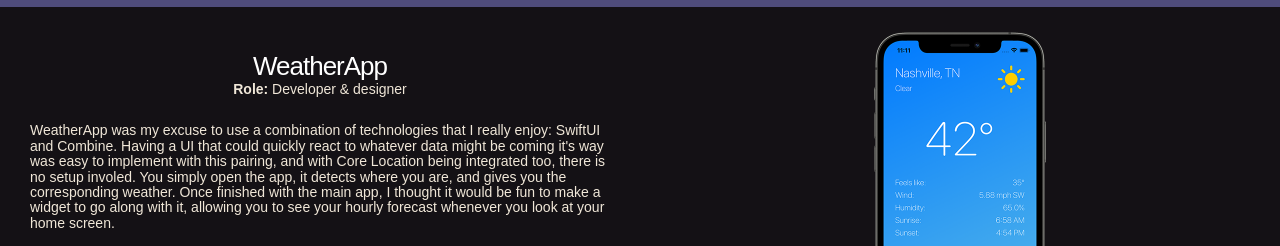
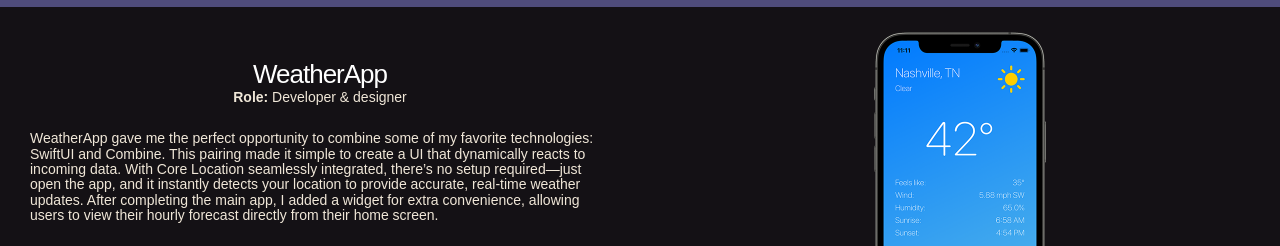
Before and after one commit to scottquintana/scottquintana.com, a website: page index.html in a window 1280 px wide. Shown: the part 2070-2316 px from the top of the page. Drawn offline with Linux system fonts and the light colour scheme; a web font is replaced by a local one.

Commit message:
update weather app

```diff
--- a/index.html
+++ b/index.html
@@ -125,12 +125,7 @@
           <div class="app app-desc">
             <h2>WeatherApp</h2>
             <p><b>Role:</b> Developer & designer</p><br>
-            <p>WeatherApp was my excuse to use a combination of technologies that I really enjoy: SwiftUI and Combine.
-              Having a UI that could quickly react to whatever data might be coming it's way was easy to implement with
-              this pairing, and with Core Location being integrated too, there is no setup involed. You simply open the
-              app, it detects where you are, and gives you the corresponding weather. Once finished with the main app, I
-              thought it would be fun to make a widget to go along with it, allowing you to see your hourly forecast
-              whenever you look at your home screen.
+            <p>WeatherApp gave me the perfect opportunity to combine some of my favorite technologies: SwiftUI and Combine. This pairing made it simple to create a UI that dynamically reacts to incoming data. With Core Location seamlessly integrated, there’s no setup required—just open the app, and it instantly detects your location to provide accurate, real-time weather updates. After completing the main app, I added a widget for extra convenience, allowing users to view their hourly forecast directly from their home screen.
 
             </p><br>
 
```
